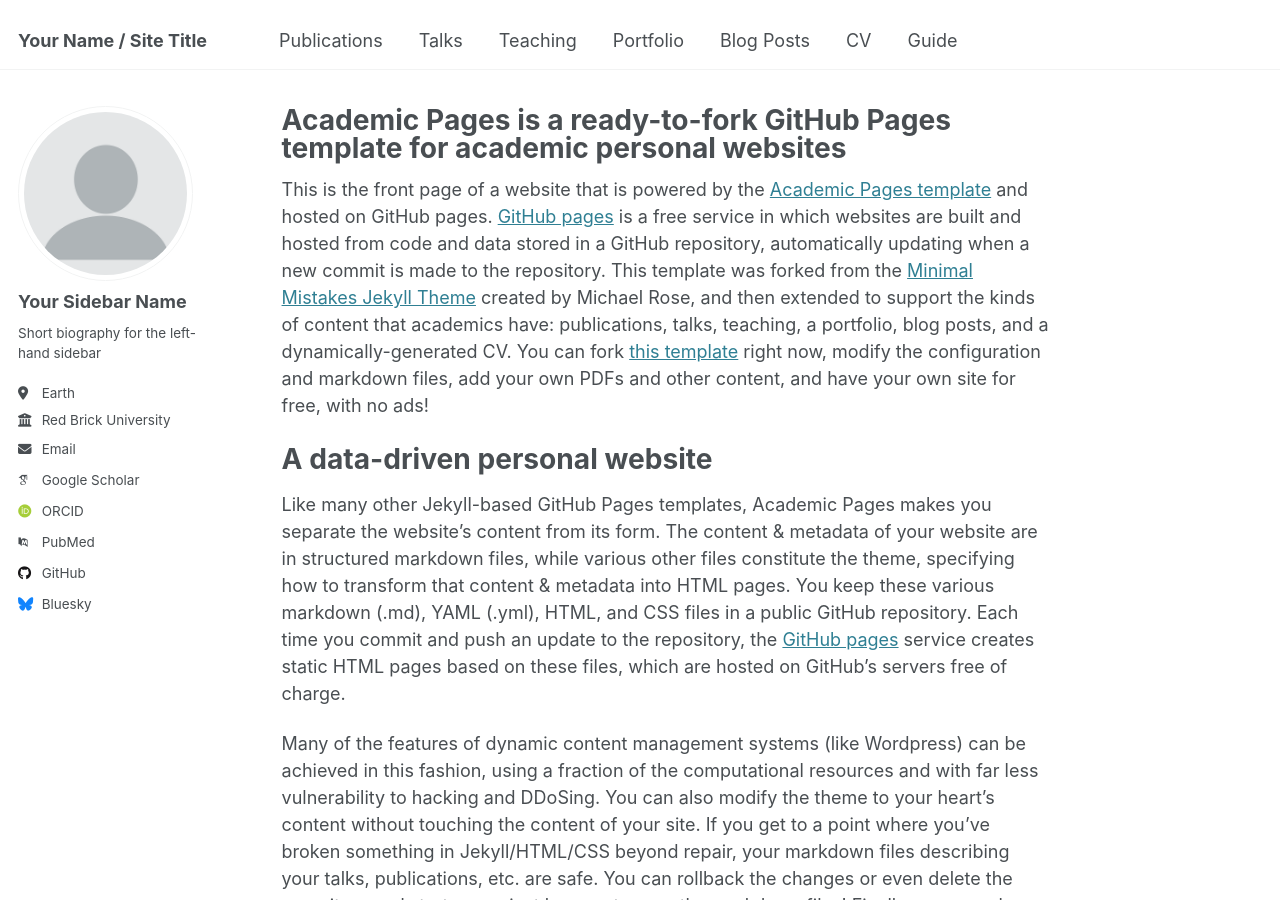
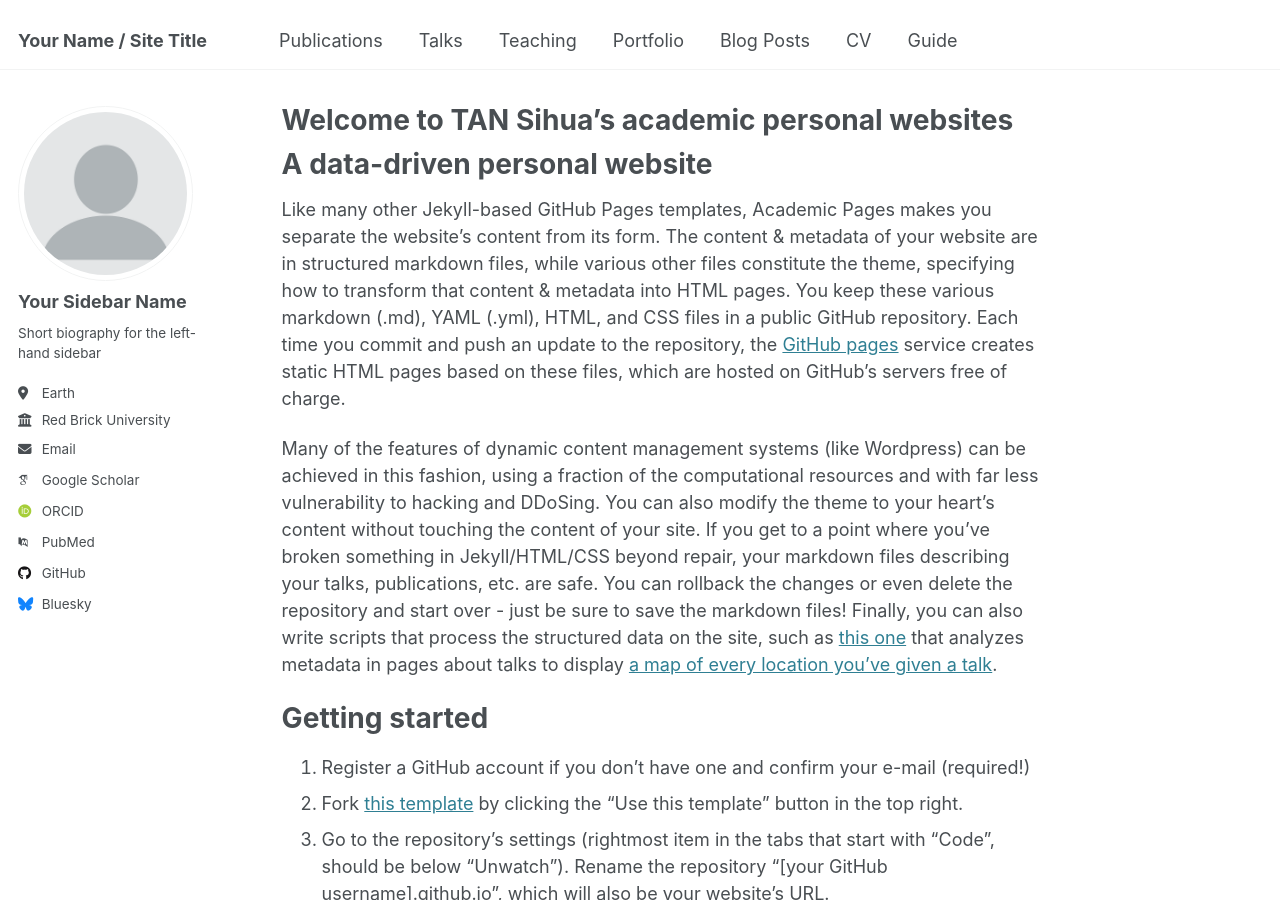
Before and after one commit to Sihua93/Sihua93.github.io, a Jekyll site: the page built from _pages/about.md, in a window 1280 px wide and 900 px high. Built offline with Jekyll 4.4.1, drawn with Linux system fonts in a browser that asks for light colours; some web fonts are replaced.

Commit message:
Update about.md

```diff
--- a/_pages/about.md
+++ b/_pages/about.md
@@ -1,13 +1,13 @@
 ---
 permalink: /
-title: "Academic Pages is a ready-to-fork GitHub Pages template for academic personal websites"
+title: "Welcome to TAN Sihua's academic personal websites"
 author_profile: true
 redirect_from:
   - /about/
   - /about.html
 ---
 
-This is the front page of a website that is powered by the [Academic Pages template](https://github.com/academicpages/academicpages.github.io) and hosted on GitHub pages. [GitHub pages](https://pages.github.com) is a free service in which websites are built and hosted from code and data stored in a GitHub repository, automatically updating when a new commit is made to the repository. This template was forked from the [Minimal Mistakes Jekyll Theme](https://mmistakes.github.io/minimal-mistakes/) created by Michael Rose, and then extended to support the kinds of content that academics have: publications, talks, teaching, a portfolio, blog posts, and a dynamically-generated CV. You can fork [this template](https://github.com/academicpages/academicpages.github.io) right now, modify the configuration and markdown files, add your own PDFs and other content, and have your own site for free, with no ads!
+
 
 A data-driven personal website
 ======
```
